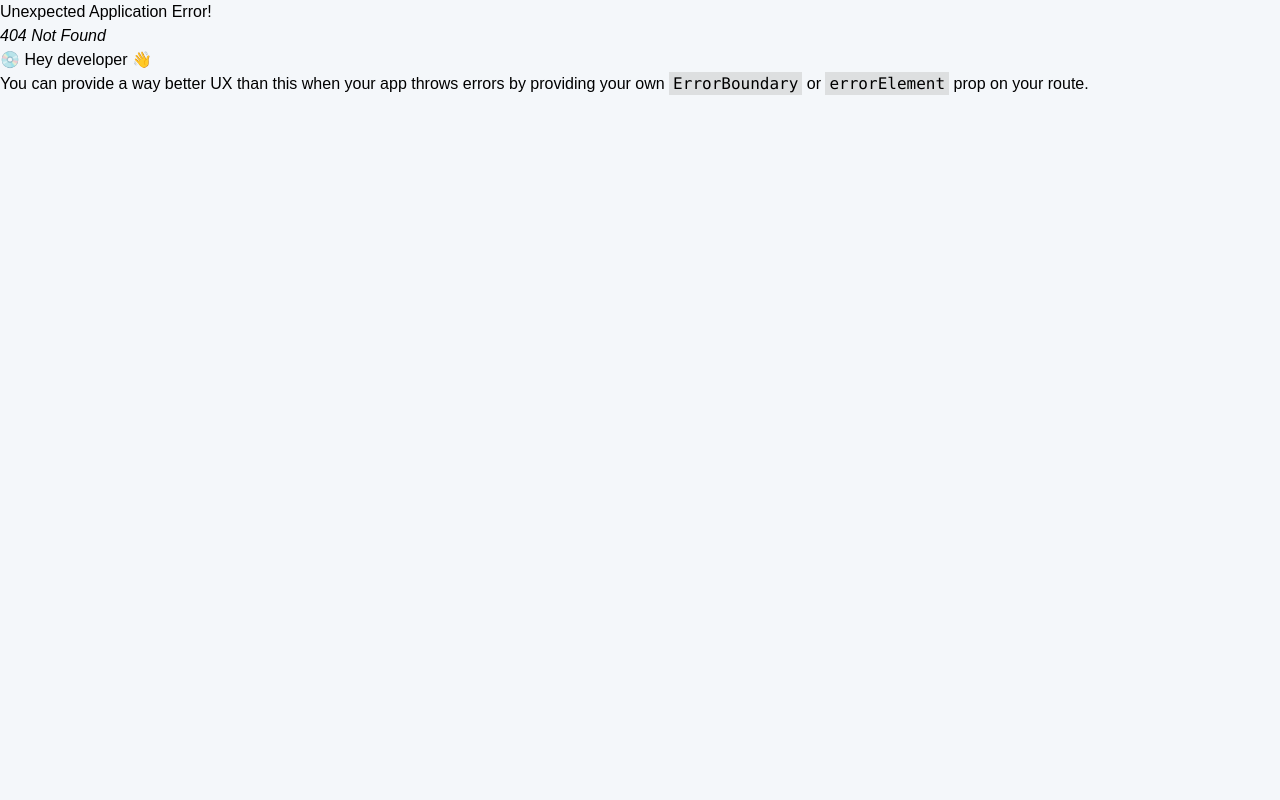
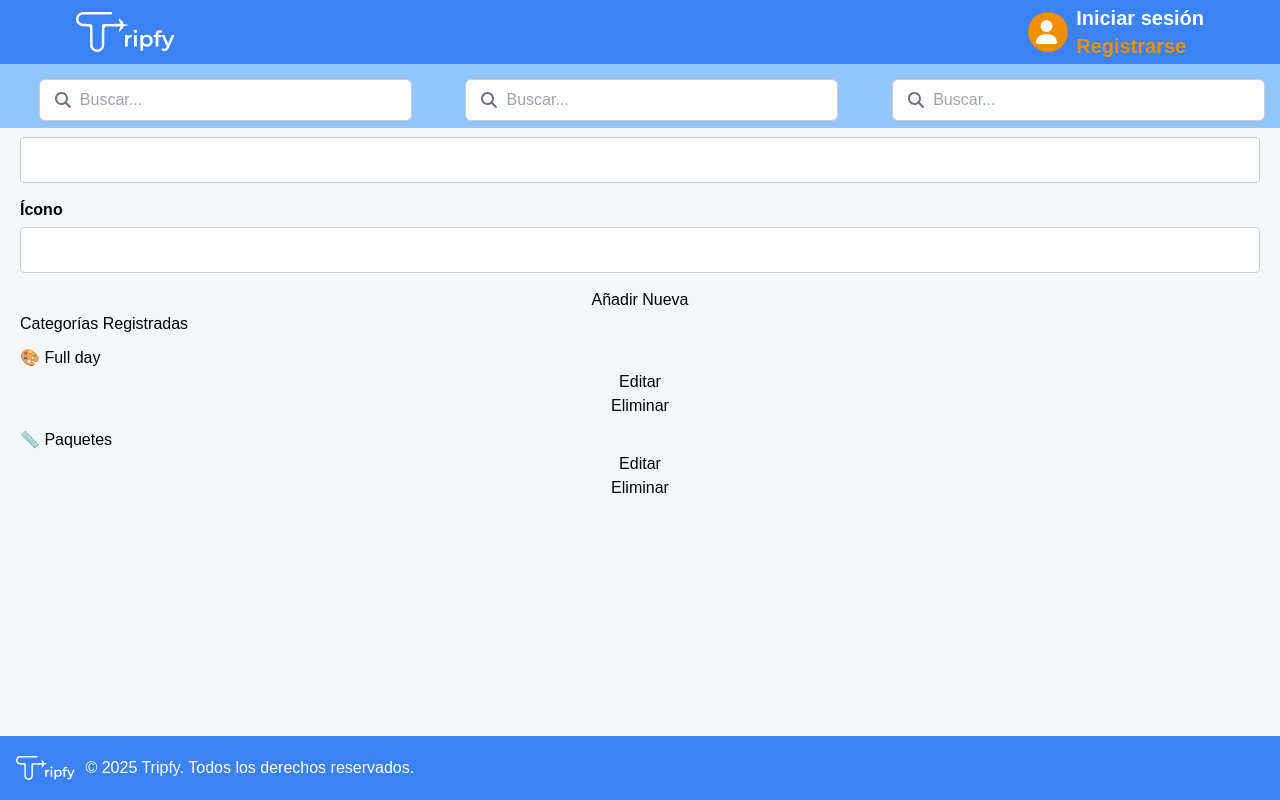
Before and after one commit to Kbri17/FrontEndTripfy, a React (Vite) app: page /GesyionarCategorias in a window 1280 px wide. Before the commit this address had no page. Built offline with nearby package versions, Linux system fonts and the light colour scheme.

Commit message:
GestionarCategorias

```diff
--- a/src/Estilos/AgregarProducto.css
+++ b/src/Estilos/AgregarProducto.css
@@ -57,3 +57,40 @@
     font-size: 14px;
     margin-top: 10px;
   }
+
+  .form-group {
+    margin-bottom: 15px;
+  }
+
+  label {
+    font-size: 1rem;
+    margin-bottom: 5px;
+    display: block;
+  }
+
+  input, textarea, select {
+    width: 100%;
+    padding: 8px;
+    font-size: 1rem;
+    border-radius: 4px;
+    border: 1px solid #ccc;
+  }
+
+  button {
+    background-color: #4CAF50;
+    color: white;
+    padding: 10px 20px;
+    border: none;
+    border-radius: 4px;
+    font-size: 1rem;
+    cursor: pointer;
+  }
+
+  button:hover {
+    background-color: #45a049;
+  }
+
+  .error {
+    color: red;
+    font-size: 0.9rem;
+  }
--- /dev/null
+++ b/src/Estilos/GestionarCategorias.css
@@ -0,0 +1,38 @@
+.gestionar-categorias {
+    padding: 20px;
+  }
+
+  .form-group {
+    margin-bottom: 15px;
+  }
+
+  input, select {
+    width: 100%;
+    padding: 8px;
+    font-size: 1rem;
+    border-radius: 4px;
+    border: 1px solid #ccc;
+  }
+
+  button {
+    background-color: #4CAF50;
+    color: white;
+    padding: 10px 20px;
+    border: none;
+    border-radius: 4px;
+    font-size: 1rem;
+    cursor: pointer;
+  }
+
+  button:hover {
+    background-color: #45a049;
+  }
+
+  ul {
+    list-style: none;
+    padding: 0;
+  }
+
+  li {
+    margin: 10px 0;
+  }
--- a/src/pages/Administracion.jsx
+++ b/src/pages/Administracion.jsx
@@ -1,15 +1,21 @@
 // AdminPanel.js
 import React, { useState } from 'react';
 import AgregarProducto from './AgregarProducto';
+import GestionarCategorias from './GestionarCategorias';
 import '../Estilos/Administracion.css';
+import '../Estilos/GestionarCategorias.css';
+
 
 const AdminPanel = () => {
   const [mostrarAgregarProducto, setMostrarAgregarProducto] = useState(false);
+  const [mostrarGestionarCategorias, setMostrarGestionarCategorias] = useState(false);
 
   const handleMostrarAgregarProducto = () => {
     setMostrarAgregarProducto(true);
   };
-
+  const handleMostrarGestionarCategorias = () => {
+    setMostrarGestionarCategorias(true);
+  };
   return (
     <div className="admin-panel">
       <header className="admin-header">
@@ -22,15 +28,19 @@ const AdminPanel = () => {
           <li><a href="#productos">Productos</a></li>
           <li><a href="#usuarios">Usuarios</a></li>
           <li><button onClick={handleMostrarAgregarProducto}>Agregar Producto</button></li>
+          <li><button onClick={handleMostrarGestionarCategorias}>Gestionar categorías</button></li>
         </ul>
       </div>
 
       <main className="main-content">
-        {mostrarAgregarProducto ? <AgregarProducto /> : <p>Bienvenido al Panel de Administración</p>}
+        {mostrarAgregarProducto ? <AgregarProducto /> : <p></p>}
+        {mostrarGestionarCategorias ? <GestionarCategorias/>:<p></p>}
       </main>
 
 
     </div>
+
+
   );
 }
 
--- a/src/pages/AgregarProducto.jsx
+++ b/src/pages/AgregarProducto.jsx
@@ -1,4 +1,3 @@
-// AgregarProducto.js
 import React, { useState } from 'react';
 import '../Estilos/AgregarProducto.css';
 
@@ -6,12 +5,17 @@ const AgregarProducto = () => {
   const [nombre, setNombre] = useState('');
   const [descripcion, setDescripcion] = useState('');
   const [imagenes, setImagenes] = useState([]);
+  const [categoria, setCategoria] = useState('');
   const [error, setError] = useState('');
   const [productos, setProductos] = useState([]); // Simulación de la base de datos
+
+
+  const categoriasDisponibles = ['Full day', 'paquetes'];
 
   const handleNombreChange = (e) => setNombre(e.target.value);
   const handleDescripcionChange = (e) => setDescripcion(e.target.value);
   const handleImagenesChange = (e) => setImagenes(Array.from(e.target.files));
+  const handleCategoriaChange = (e) => setCategoria(e.target.value);
 
   const verificarNombreExistente = () => {
     // Simulación de verificación de nombre en la "base de datos"
@@ -25,13 +29,14 @@ const AgregarProducto = () => {
       return;
     }
 
-    if (nombre && descripcion && imagenes.length > 0) {
-      const nuevoProducto = { nombre, descripcion, imagenes };
+    if (nombre && descripcion && imagenes.length > 0 && categoria) {
+      const nuevoProducto = { nombre, descripcion, imagenes, categoria };
       setProductos([...productos, nuevoProducto]);
       setError('');
       setNombre('');
       setDescripcion('');
       setImagenes([]);
+      setCategoria('');
       alert('Producto agregado con éxito.');
     } else {
       setError('Por favor, complete todos los campos.');
@@ -74,6 +79,23 @@ const AgregarProducto = () => {
           />
         </div>
 
+        <div className="form-group">
+          <label htmlFor="categoria">Categoría</label>
+          <select
+            id="categoria"
+            value={categoria}
+            onChange={handleCategoriaChange}
+            required
+          >
+            <option value="">Seleccione una categoría</option>
+            {categoriasDisponibles.map((categoria, index) => (
+              <option key={index} value={categoria}>
+                {categoria}
+              </option>
+            ))}
+          </select>
+        </div>
+
         {error && <p className="error">{error}</p>}
 
         <button type="submit">Guardar Producto</button>
--- /dev/null
+++ b/src/pages/GestionarCategorias.jsx
@@ -0,0 +1,94 @@
+import React, { useState } from 'react';
+import '../Estilos/GestionarCategorias.css';
+
+const GestionarCategorias = () => {
+  const [categorias, setCategorias] = useState([
+    { id: 1, nombre: 'Full day', icono: '🎨' },
+    { id: 2, nombre: 'Paquetes', icono: '📏' },
+  ]);
+
+  const [nombre, setNombre] = useState('');
+  const [icono, setIcono] = useState('');
+  const [editando, setEditando] = useState(false);
+  const [idEditando, setIdEditando] = useState(null);
+
+  const handleNombreChange = (e) => setNombre(e.target.value);
+  const handleIconoChange = (e) => setIcono(e.target.value);
+
+  const handleAgregar = () => {
+    if (nombre && icono) {
+      if (editando) {
+
+        setCategorias(categorias.map(c =>
+          c.id === idEditando ? { ...c, nombre, icono } : c
+        ));
+        setEditando(false);
+        setIdEditando(null);
+      } else {
+
+        setCategorias([...categorias, { id: Date.now(), nombre, icono }]);
+      }
+      setNombre('');
+      setIcono('');
+    } else {
+      alert('Por favor, complete ambos campos');
+    }
+  };
+
+  const handleEditar = (id) => {
+    const categoria = categorias.find(c => c.id === id);
+    setNombre(categoria.nombre);
+    setIcono(categoria.icono);
+    setEditando(true);
+    setIdEditando(id);
+  };
+
+  const handleEliminar = (id) => {
+    setCategorias(categorias.filter(c => c.id !== id));
+  };
+
+  return (
+    <div className="gestionar-categorias">
+      <h2>Administrar Categorias</h2>
+
+      <div className="form-group">
+        <label htmlFor="nombre">Nombre de la categoria</label>
+        <input
+          type="text"
+          id="nombre"
+          value={nombre}
+          onChange={handleNombreChange}
+          required
+        />
+      </div>
+
+      <div className="form-group">
+        <label htmlFor="icono">Ícono</label>
+        <input
+          type="text"
+          id="icono"
+          value={icono}
+          onChange={handleIconoChange}
+          required
+        />
+      </div>
+
+      <button onClick={handleAgregar}>
+        {editando ? 'Actualizar Categoria' : 'Añadir Nueva'}
+      </button>
+
+      <h3>Categorías Registradas</h3>
+      <ul>
+        {categorias.map(c => (
+          <li key={c.id}>
+            {c.icono} {c.nombre}
+            <button onClick={() => handleEditar(c.id)}>Editar</button>
+            <button onClick={() => handleEliminar(c.id)}>Eliminar</button>
+          </li>
+        ))}
+      </ul>
+    </div>
+  );
+};
+
+export default GestionarCategorias;
--- a/src/router.jsx
+++ b/src/router.jsx
@@ -11,6 +11,7 @@ import PerfilUser from "./auth/PerfilUsuario";
 import SwiperCarousel from "./components/SwiperCard";
 import Administracion from "./pages/Administracion";
 import AgregarProducto from "./pages/AgregarProducto";
+import GestionarCategorias from "./pages/GestionarCategorias";
 
 
 const Root = () => (
@@ -80,6 +81,10 @@ export const router = createBrowserRouter([
         path: "/AgregarProducto",
         element: <AgregarProducto />,
       },
+      {
+        path: "/GesyionarCategorias",
+        element: <GestionarCategorias />,
+      },
 
     ],
   },
```
